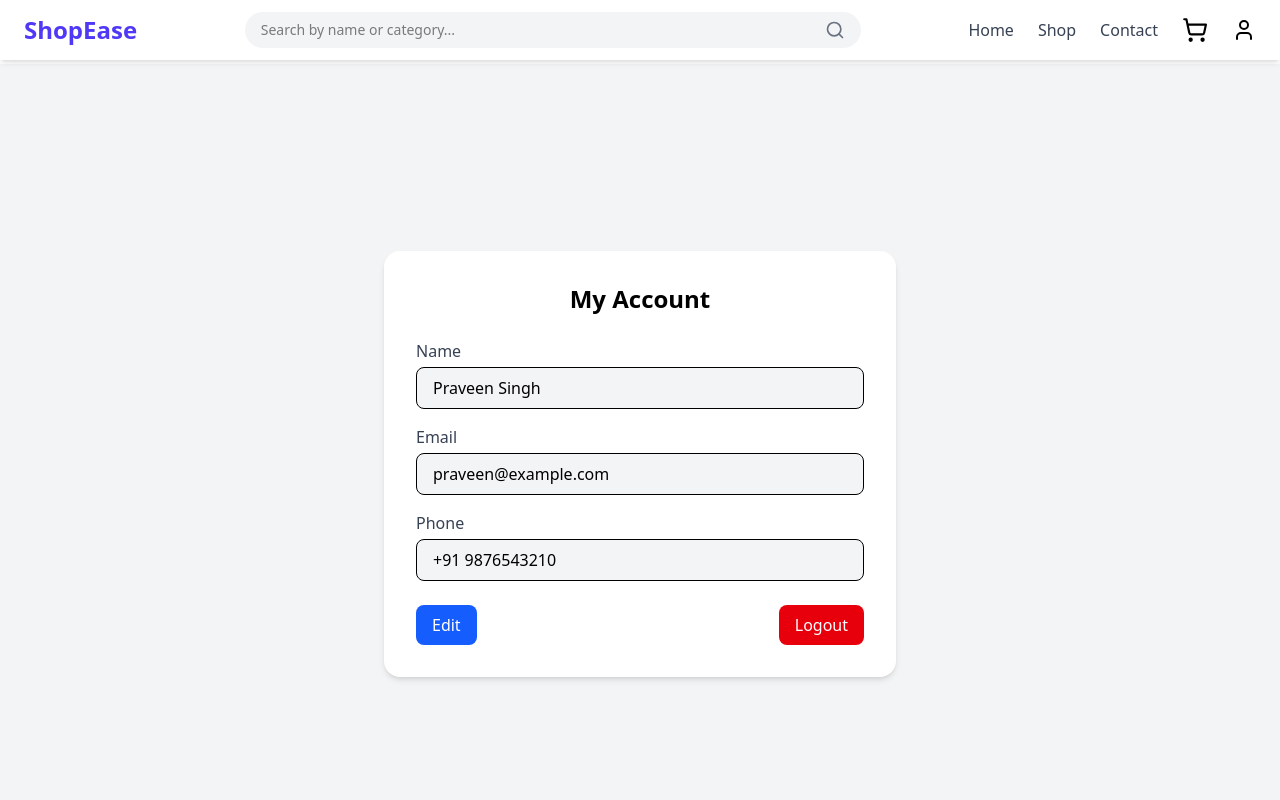
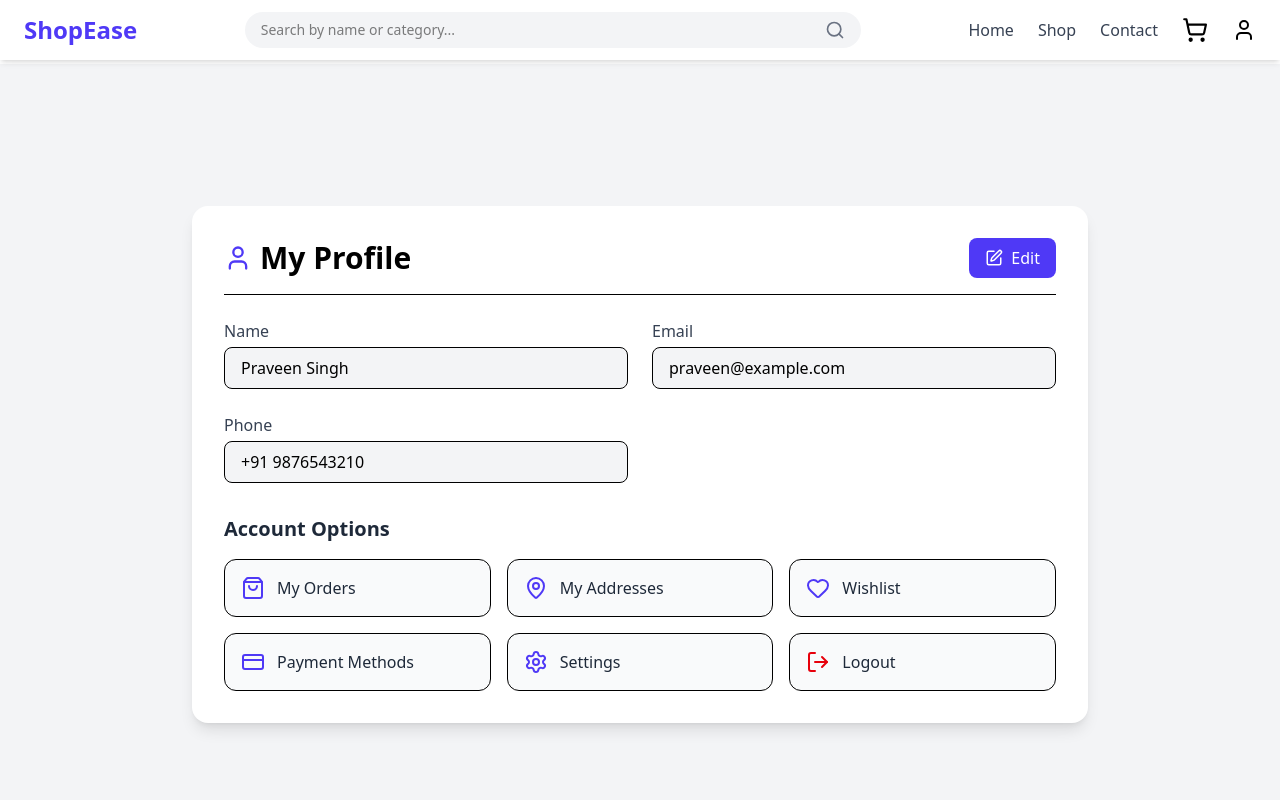
Before and after one commit to singhpraveen77/e-web, a React (Vite) app in the folder frontend/: page /profile in a window 1280 px wide. Shown: the top 800 px of the page. Built offline with nearby package versions, Linux system fonts and the light colour scheme.

Commit message:
feat: enhance ProfilePage with user editing functionality and navigation options

```diff
--- a/frontend/src/pages/ProfilePage.tsx
+++ b/frontend/src/pages/ProfilePage.tsx
@@ -1,24 +1,33 @@
 import React, { useState } from "react";
 import { useNavigate } from "react-router-dom";
+import {
+  ShoppingBag,
+  MapPin,
+  Heart,
+  CreditCard,
+  Settings,
+  LogOut,
+  User,
+  Save,
+  Edit,
+} from "lucide-react";
 
-interface User {
+interface UserType {
   name: string;
   email: string;
   phone: string;
 }
 
-const Profile: React.FC = () => {
+const ProfilePage: React.FC = () => {
   const navigate = useNavigate();
+  const [isEditing, setIsEditing] = useState(false);
 
-  // Example user details (later can be fetched from backend)
-  const [user, setUser] = useState<User>({
+  // Example static user — later can fetch from backend
+  const [user, setUser] = useState<UserType>({
     name: "Praveen Singh",
     email: "praveen@example.com",
     phone: "+91 9876543210",
-
   });
-
-  const [isEditing, setIsEditing] = useState(false);
 
   const handleChange = (e: React.ChangeEvent<HTMLInputElement>) => {
     setUser({ ...user, [e.target.name]: e.target.value });
@@ -27,24 +36,41 @@ const Profile: React.FC = () => {
   const handleSave = () => {
     setIsEditing(false);
     console.log("Updated user:", user);
-    // Send updated user data to backend here
+    // TODO: send to backend using axios
   };
 
   const handleLogout = () => {
-    console.log("User logged out");
-    // Clear tokens or session from storage
+    localStorage.removeItem("token");
     navigate("/login");
   };
 
   return (
-    <div className="flex justify-center items-center min-h-screen bg-gray-100">
-      <div className="w-full max-w-lg bg-white p-8 rounded-2xl shadow-md">
-        <h2 className="text-2xl font-bold text-center mb-6">
-          My Account
-        </h2>
+    <div className="min-h-screen bg-gray-100 flex justify-center items-center py-10">
+      <div className="w-full max-w-4xl bg-white rounded-2xl shadow-lg p-8">
+        {/* Header */}
+        <div className="flex items-center justify-between border-b pb-4 mb-6">
+          <h1 className="text-3xl font-bold flex items-center gap-2">
+            <User className="text-indigo-600" size={28} /> My Profile
+          </h1>
+          {isEditing ? (
+            <button
+              onClick={handleSave}
+              className="bg-green-600 text-white px-4 py-2 rounded-lg flex items-center gap-2 hover:bg-green-700 transition"
+            >
+              <Save size={18} /> Save
+            </button>
+          ) : (
+            <button
+              onClick={() => setIsEditing(true)}
+              className="bg-indigo-600 text-white px-4 py-2 rounded-lg flex items-center gap-2 hover:bg-indigo-700 transition"
+            >
+              <Edit size={18} /> Edit
+            </button>
+          )}
+        </div>
 
-        <div className="space-y-4">
-          {/* Name */}
+        {/* Profile Info */}
+        <div className="grid grid-cols-1 md:grid-cols-2 gap-6 mb-8">
           <div>
             <label className="block text-gray-700 font-medium mb-1">
               Name
@@ -57,13 +83,12 @@ const Profile: React.FC = () => {
               disabled={!isEditing}
               className={`w-full px-4 py-2 border rounded-lg focus:ring-2 ${
                 isEditing
-                  ? "focus:ring-blue-400"
+                  ? "focus:ring-indigo-400"
                   : "bg-gray-100 cursor-not-allowed"
               }`}
             />
           </div>
 
-          {/* Email */}
           <div>
             <label className="block text-gray-700 font-medium mb-1">
               Email
@@ -76,13 +101,12 @@ const Profile: React.FC = () => {
               disabled={!isEditing}
               className={`w-full px-4 py-2 border rounded-lg focus:ring-2 ${
                 isEditing
-                  ? "focus:ring-blue-400"
+                  ? "focus:ring-indigo-400"
                   : "bg-gray-100 cursor-not-allowed"
               }`}
             />
           </div>
 
-          {/* Phone */}
           <div>
             <label className="block text-gray-700 font-medium mb-1">
               Phone
@@ -95,35 +119,64 @@ const Profile: React.FC = () => {
               disabled={!isEditing}
               className={`w-full px-4 py-2 border rounded-lg focus:ring-2 ${
                 isEditing
-                  ? "focus:ring-blue-400"
+                  ? "focus:ring-indigo-400"
                   : "bg-gray-100 cursor-not-allowed"
               }`}
             />
           </div>
         </div>
 
-        <div className="flex justify-between mt-6">
-          {isEditing ? (
+        {/* Account Options */}
+        <h2 className="text-xl font-semibold mb-4 text-gray-800">
+          Account Options
+        </h2>
+        <div className="grid sm:grid-cols-2 md:grid-cols-3 gap-4">
           <button
-              onClick={handleSave}
-              className="px-4 py-2 bg-green-600 text-white rounded-lg hover:bg-green-700 transition"
+            onClick={() => navigate("/my-orders")}
+            className="flex items-center gap-3 p-4 border rounded-xl hover:shadow-md transition bg-gray-50 hover:bg-indigo-50"
           >
-              Save
+            <ShoppingBag className="text-indigo-600" />
+            <span className="font-medium text-gray-800">My Orders</span>
           </button>
-          ) : (
+
           <button
-              onClick={() => setIsEditing(true)}
-              className="px-4 py-2 bg-blue-600 text-white rounded-lg hover:bg-blue-700 transition"
+            onClick={() => navigate("/my-addresses")}
+            className="flex items-center gap-3 p-4 border rounded-xl hover:shadow-md transition bg-gray-50 hover:bg-indigo-50"
           >
-              Edit
+            <MapPin className="text-indigo-600" />
+            <span className="font-medium text-gray-800">My Addresses</span>
           </button>
-          )}
+
+          <button
+            onClick={() => navigate("/wishlist")}
+            className="flex items-center gap-3 p-4 border rounded-xl hover:shadow-md transition bg-gray-50 hover:bg-indigo-50"
+          >
+            <Heart className="text-indigo-600" />
+            <span className="font-medium text-gray-800">Wishlist</span>
+          </button>
+
+          <button
+            onClick={() => navigate("/payment-methods")}
+            className="flex items-center gap-3 p-4 border rounded-xl hover:shadow-md transition bg-gray-50 hover:bg-indigo-50"
+          >
+            <CreditCard className="text-indigo-600" />
+            <span className="font-medium text-gray-800">Payment Methods</span>
+          </button>
+
+          <button
+            onClick={() => navigate("/account-settings")}
+            className="flex items-center gap-3 p-4 border rounded-xl hover:shadow-md transition bg-gray-50 hover:bg-indigo-50"
+          >
+            <Settings className="text-indigo-600" />
+            <span className="font-medium text-gray-800">Settings</span>
+          </button>
 
           <button
             onClick={handleLogout}
-            className="px-4 py-2 bg-red-600 text-white rounded-lg hover:bg-red-700 transition"
+            className="flex items-center gap-3 p-4 border rounded-xl hover:shadow-md transition bg-gray-50 hover:bg-red-50"
           >
-            Logout
+            <LogOut className="text-red-600" />
+            <span className="font-medium text-gray-800">Logout</span>
           </button>
         </div>
       </div>
@@ -131,4 +184,4 @@ const Profile: React.FC = () => {
   );
 };
 
-export default Profile;
+export default ProfilePage;
```
Lines whose indentation alone changed are shown as unchanged.
